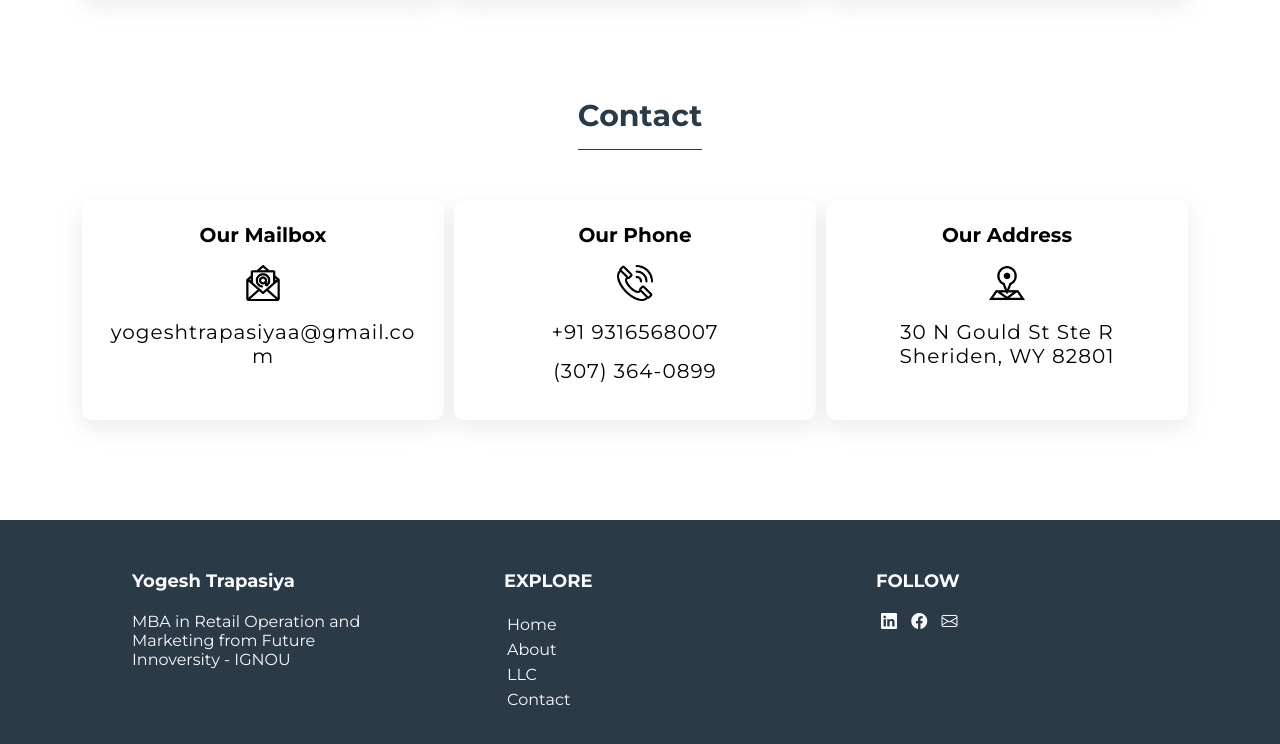
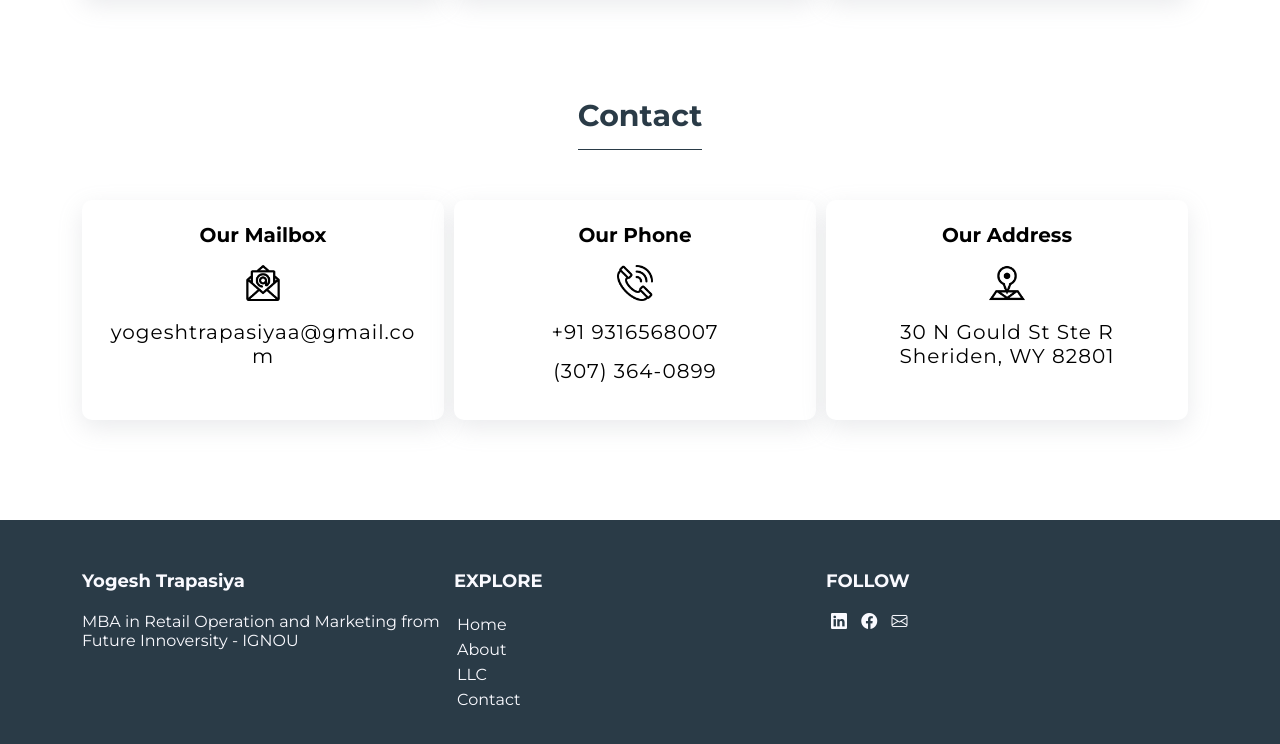
Before and after one commit to yogeshtrapasiya/Yogesh-Trapasiya, a plain HTML site: page index.html in a window 1280 px wide. Shown: the part 1848-2592 px from the top of the page. Drawn offline with nearby package versions, Linux system fonts and the light colour scheme; files whose address does not match are found by name.

Commit message:
Update style.css
add css

```diff
--- a/css/style.css
+++ b/css/style.css
@@ -569,10 +569,6 @@ iframe {
     padding-bottom: 50px;
 }
 
-.conatain {
-    padding: 0 50px;
-}
-
 .conatain h4 {
     color: var(--white-color);
     font-family: 'Montserrat', sans-serif;
@@ -606,6 +602,10 @@ iframe {
 .conatain i {
     color: var(--white-color);
     padding: 5px;
+}
+
+.conatain:first-child {
+    padding-bottom: 50px;
 }
 
 /*==================== footer end ====================*/
```
